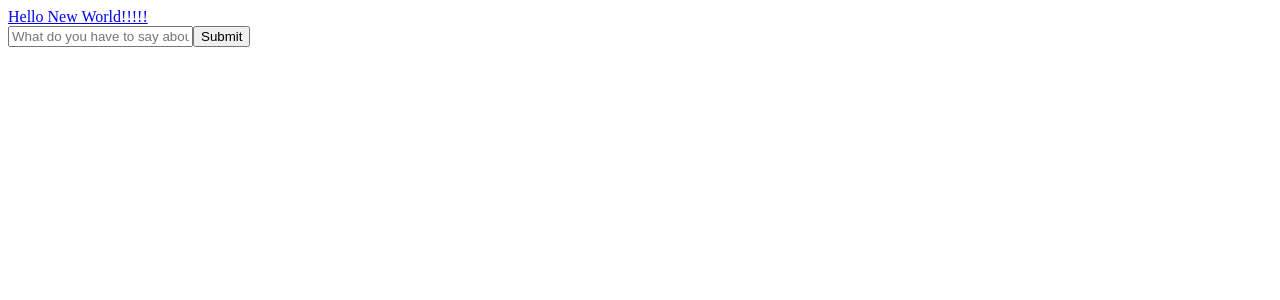
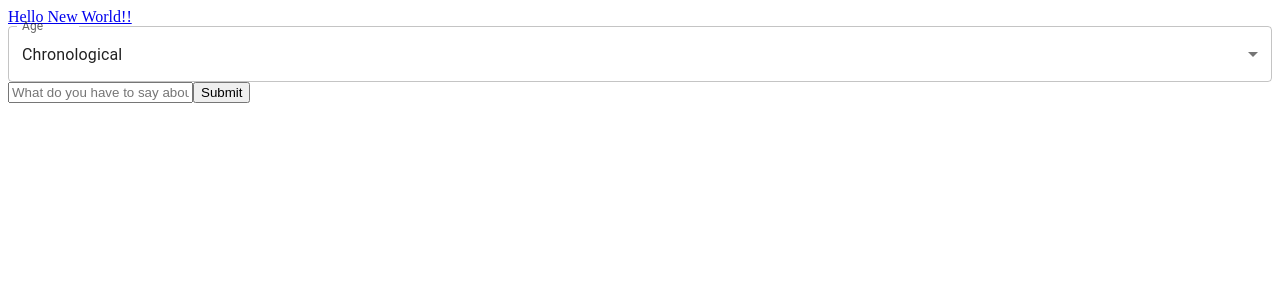
Before and after one commit to SaltySoltas/CatherineStreet, a React (Create React App) app in the folder frontend/: page / in a window 1280 px wide. Shown: the top 300 px of the page. Built offline with nearby package versions, Linux system fonts and the light colour scheme.

Commit message:
Initial Submission and Sorting UI

```diff
--- a/frontend/src/App.tsx
+++ b/frontend/src/App.tsx
@@ -1,14 +1,14 @@
-import React from 'react';
-import { CommentInput } from './components/CommentInput';
+import React from "react";
+import { CommentInput } from "./components/CommentInput";
+import { MainContainer } from "./components/MainContainer";
 
-interface AppProps {
+interface AppProps {}
 
-};
-
-export default function App(props : AppProps){
-    return(
-        <div> <a href="/a"> Hello New World!!!!! </a>
-        <CommentInput username="Hello" siteurl="https://www.google.com"/>
-         </div>
-    );
+export default function App(props: AppProps) {
+  return (
+    <div>
+      <a href="/a"> Hello New World!! </a>
+      <MainContainer site_url="google.com" username="wsoltas" />
+    </div>
+  );
 }
--- a/frontend/src/components/CommentInput.tsx
+++ b/frontend/src/components/CommentInput.tsx
@@ -1,37 +1,46 @@
 import React, { ChangeEvent, FormEvent, useState } from 'react';
 import { JsonObjectExpression } from 'typescript';
+import { BASE_PATH, PAGE_COMMENTS_PATH } from '../constants'
 
-interface Props {
+interface CommentInputProps {
+    site_url: String,
     username: String,
-    siteurl: String
 };
 
-export const CommentInput: React.FC<Props> = ({username, siteurl}) => {
+const requestOptions = (site_url : String, content:String) => {
+    console.log(content);
+    return {
+        method: 'POST',
+        headers: {'Content-Type':'application/json'},
+        body: JSON.stringify({'user_id':1,'url':site_url,'text':content})
+    };
+}
 
-    const [content, setContent] = useState('');
+export function CommentInput({site_url, username} : CommentInputProps) : JSX.Element {
+
+    const [comment_body, setContent] = useState('');
 
     const contentDidChange = (e: ChangeEvent<HTMLInputElement>) => {
-        console.log('value: %s', e.target.value);
+        console.log("new comment body: ", e.target.value);
         setContent(e.target.value);
     }
 
-    const requestOptions = () => {
-        console.log(content);
-        return {
-            method: 'POST',
-            headers: {'Content-Type':'application/json'},
-            body: JSON.stringify({'user_id':1,'url':siteurl,'text':content})
-        };
+    const SubmitComment = () => {
+        // fetch(PAGE_COMMENTS_PATH, requestOptions(site_url, comment_body));
+        console.log("Fetch!");
     }
 
-    const onSubmit = () => {
-        fetch("http://localhost:8080/api/comments/", requestOptions())
-        return;
-    }
+    return (
+        <div id="commentInput">
+            <form onSubmit={SubmitComment}>
+                <label>
+                    <input type="text" id="content" placeholder ="What do you have to say about this?"
+                        value={comment_body} onChange={(e)=>contentDidChange(e)}/>
+                    <input type="submit" name="Post"/>
+                </label>
+            </form>
+        </div>
+    );
 
-    return <div id="commentInput">
-                <input type="text" id="content" placeholder ="What do you have to say about this?"
-                 value={content} onChange={(e)=>contentDidChange(e)}/>
-                <input type="submit" name="Post" onClick={onSubmit}/>
-            </div>
+
 }
--- /dev/null
+++ b/frontend/src/components/MainContainer.tsx
@@ -0,0 +1,23 @@
+import React, { ChangeEvent, FormEvent, useState } from "react";
+import { SortType } from "../constants";
+import { CommentInput } from "./CommentInput";
+import { SortBar } from "./SortBar";
+
+interface MainProps {
+  site_url: string;
+  username: string;
+}
+
+export function MainContainer({ site_url, username }: MainProps) {
+  //top bar, with sorting option and current sortin method
+  //page of comments
+  //commentInput
+  const [sort_type, set_sort_type] = useState(SortType.Chronological);
+
+  return (
+    <div id="MainContainer">
+      <SortBar cur_sort_type={sort_type} set_sort_type={set_sort_type}/>
+      <CommentInput site_url={site_url} username={username} />
+    </div>
+  );
+}
--- /dev/null
+++ b/frontend/src/components/SortBar.tsx
@@ -0,0 +1,52 @@
+import React, { ChangeEvent, FormEvent, useState } from 'react';
+import { JsonObjectExpression } from 'typescript';
+import { SortType, convertStrToSortType } from '../constants';
+import { FormControl, Select, MenuItem, InputLabel, NativeSelect} from '@mui/material';
+
+
+interface SortBarProps {
+    cur_sort_type : SortType,
+    set_sort_type : React.Dispatch<React.SetStateAction<SortType>>
+};
+
+const requestOptions = (site_url : String, content:String) => {
+    console.log(content);
+    return {
+        method: 'POST',
+        headers: {'Content-Type':'application/json'},
+        body: JSON.stringify({'user_id':1,'url':site_url,'text':content})
+    };
+}
+
+export function SortBar({cur_sort_type, set_sort_type} : SortBarProps) : JSX.Element {
+
+    //Profile ID,
+
+    const sortTypeOnChange = (e: ChangeEvent<HTMLInputElement>) => {
+        console.log("new sort type: ", e.target.value);
+        set_sort_type(convertStrToSortType(e.target.value));
+    }
+
+
+
+    return (
+        <div id="SortBar">
+            <FormControl fullWidth>
+            <InputLabel id="demo-simple-select-label">Age</InputLabel>
+            <Select
+                id="demo-simple-select"
+                value={cur_sort_type}
+                label="Sort Type"
+                onChange={sortTypeOnChange}
+            >s
+                <MenuItem value={SortType.Chronological}>Chronological</MenuItem>
+                <MenuItem value={SortType.MostUpvotes}>Most Upvotes</MenuItem>
+                <MenuItem value={SortType.MostReactions}>Most Reactions</MenuItem>
+                <MenuItem value={SortType.MyComments}>My Comments</MenuItem>
+            </Select>
+            </FormControl>
+        </div>
+
+    )
+
+}
--- /dev/null
+++ b/frontend/src/constants.tsx
@@ -0,0 +1,23 @@
+export const BASE_PATH = "http://localhost:8080";
+
+export const PAGE_COMMENTS_PATH = BASE_PATH + "/api/";
+
+
+
+export enum SortType {
+    Chronological = 1,
+    MostUpvotes,
+    MostReactions,
+    MyComments,
+}
+
+
+{/* function stringToEnum<ET, T>(enumObj: ET, str: keyof ET): T{
+    return enumObj[<string>str];
+*/}
+export function convertStrToSortType(desiredSort : string) : SortType {
+    let ret : SortType = SortType[desiredSort as keyof typeof SortType];
+    console.log(`New sort type = ${ret}`);
+    return ret;
+
+}
--- a/package.json
+++ b/package.json
@@ -5,6 +5,8 @@
   "author": "cullend <cullend@umich.edu>",
   "license": "MIT",
   "dependencies": {
+    "@emotion/react": "^11.5.0",
+    "@emotion/styled": "^11.3.0",
     "@mui/material": "^5.0.6",
     "@types/express": "^4.17.13",
     "@types/mysql": "^2.15.19",
```
Also changed, not shown: 2 other files (tests, documents, lock files or other folders).
